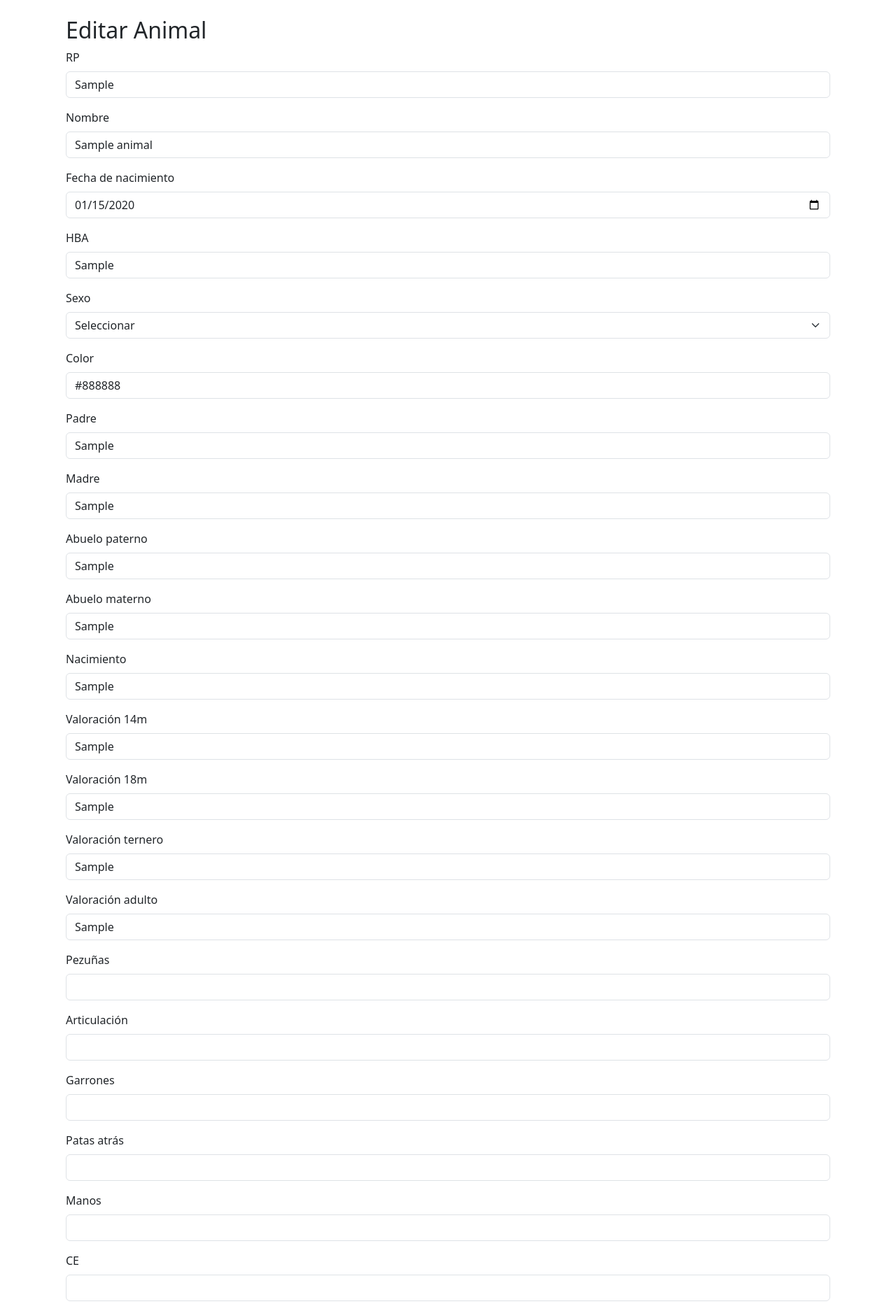
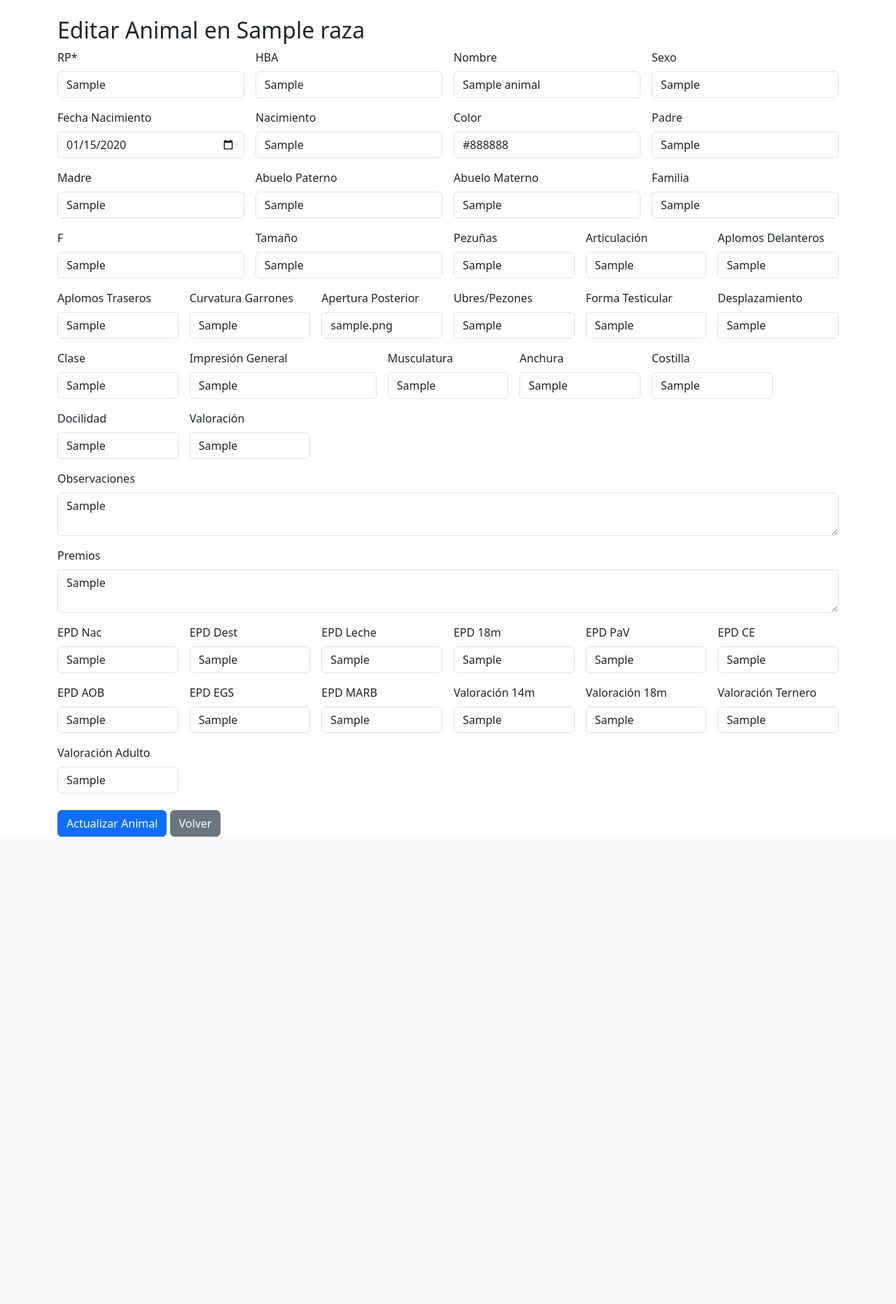
Before and after one commit to Fermin2107/Genetics, a Flask app: page /animal/1/editar in a window 1280 px wide. Shown: the part 56-1920 px from the top of the page at 70% size. After the commit the page ends 1252 px from the top, so only its background shows below. Run offline with Flask 3, Linux system fonts and the light colour scheme; a user stored in the database is signed in; tables that the repository leaves empty hold one stand-in row (values such as "Sample post").

Commit message:
Update editar.html

```diff
--- a/templates/editar.html
+++ b/templates/editar.html
@@ -1,171 +1,195 @@
-{% extends "base.html" %}
+{% extends 'base.html' %}
+{% block title %}Editar Animal en {{ raza.nombre }}{% endblock %}
 {% block content %}
-<div class="container mt-4">
-  <h2>Editar Animal</h2>
+<h2>Editar Animal en {{ raza.nombre }}</h2>
 <form method="post">
-    <div class="mb-3">
-      <label for="rp" class="form-label">RP</label>
-      <input type="text" class="form-control" id="rp" name="rp" value="{{ animal.rp }}" required>
+    <div class="row g-3">
+        <div class="col-md-3">
+            <label class="form-label">RP*</label>
+            <input class="form-control" name="rp" required maxlength="50" value="{{ animal.rp }}">
         </div>
-
-    <div class="mb-3">
-      <label for="nombre" class="form-label">Nombre</label>
-      <input type="text" class="form-control" id="nombre" name="nombre" value="{{ animal.nombre }}">
+        <div class="col-md-3">
+            <label class="form-label">HBA</label>
+            <input class="form-control" name="hba" maxlength="50" value="{{ animal.hba }}">
         </div>
-
-    <div class="mb-3">
-      <label for="fecha_nacimiento" class="form-label">Fecha de nacimiento</label>
-      <input type="date" class="form-control" id="fecha_nacimiento" name="fecha_nacimiento"
-             value="{{ animal.fecha_nac.strftime('%Y-%m-%d') if animal.fecha_nac }}">
+        <div class="col-md-3">
+            <label class="form-label">Nombre</label>
+            <input class="form-control" name="nombre" maxlength="100" value="{{ animal.nombre }}">
         </div>
-
-    <div class="mb-3">
-      <label for="hba" class="form-label">HBA</label>
-      <input type="text" class="form-control" id="hba" name="hba" value="{{ animal.hba }}">
+        <div class="col-md-3">
+            <label class="form-label">Sexo</label>
+            <input class="form-control" name="sexo" maxlength="10" value="{{ animal.sexo }}">
         </div>
-
-    <div class="mb-3">
-      <label for="sexo" class="form-label">Sexo</label>
-      <select class="form-select" id="sexo" name="sexo">
-        <option value="">Seleccionar</option>
-        <option value="Macho" {% if animal.sexo == 'Macho' %}selected{% endif %}>Macho</option>
-        <option value="Hembra" {% if animal.sexo == 'Hembra' %}selected{% endif %}>Hembra</option>
-      </select>
+        <div class="col-md-3">
+            <label class="form-label">Fecha Nacimiento</label>
+            <input type="date" class="form-control" name="fecha_nac" value="{{ animal.fecha_nac|default('', true) }}">
         </div>
-
-    <div class="mb-3">
-      <label for="color" class="form-label">Color</label>
-      <input type="text" class="form-control" id="color" name="color" value="{{ animal.color }}">
+        <div class="col-md-3">
+            <label class="form-label">Nacimiento</label>
+            <input class="form-control" name="nacimiento" maxlength="10" value="{{ animal.nacimiento }}">
         </div>
-
-    <div class="mb-3">
-      <label for="padre" class="form-label">Padre</label>
-      <input type="text" class="form-control" id="padre" name="padre" value="{{ animal.padre }}">
+        <div class="col-md-3">
+            <label class="form-label">Color</label>
+            <input class="form-control" name="color" maxlength="50" value="{{ animal.color }}">
         </div>
-
-    <div class="mb-3">
-      <label for="madre" class="form-label">Madre</label>
-      <input type="text" class="form-control" id="madre" name="madre" value="{{ animal.madre }}">
+        <div class="col-md-3">
+            <label class="form-label">Padre</label>
+            <input class="form-control" name="padre" maxlength="100" value="{{ animal.padre }}">
         </div>
-
-    <div class="mb-3">
-      <label for="abuelo_paterno" class="form-label">Abuelo paterno</label>
-      <input type="text" class="form-control" id="abuelo_paterno" name="abuelo_paterno" value="{{ animal.abuelo_paterno }}">
+        <div class="col-md-3">
+            <label class="form-label">Madre</label>
+            <input class="form-control" name="madre" maxlength="100" value="{{ animal.madre }}">
         </div>
-
-    <div class="mb-3">
-      <label for="abuelo_materno" class="form-label">Abuelo materno</label>
-      <input type="text" class="form-control" id="abuelo_materno" name="abuelo_materno" value="{{ animal.abuelo_materno }}">
+        <div class="col-md-3">
+            <label class="form-label">Abuelo Paterno</label>
+            <input class="form-control" name="abuelo_paterno" maxlength="100" value="{{ animal.abuelo_paterno }}">
         </div>
-
-    <div class="mb-3">
-      <label for="nacimiento" class="form-label">Nacimiento</label>
-      <input type="text" class="form-control" id="nacimiento" name="nacimiento" value="{{ animal.nacimiento }}">
+        <div class="col-md-3">
+            <label class="form-label">Abuelo Materno</label>
+            <input class="form-control" name="abuelo_materno" maxlength="100" value="{{ animal.abuelo_materno }}">
         </div>
-
-    <div class="mb-3">
-      <label for="val_14m" class="form-label">Valoración 14m</label>
-      <input type="text" class="form-control" id="val_14m" name="val_14m" value="{{ animal.val_14m }}">
+        <div class="col-md-3">
+            <label class="form-label">Familia</label>
+            <input class="form-control" name="familia" maxlength="100" value="{{ animal.familia }}">
         </div>
-
-    <div class="mb-3">
-      <label for="val_18m" class="form-label">Valoración 18m</label>
-      <input type="text" class="form-control" id="val_18m" name="val_18m" value="{{ animal.val_18m }}">
+        <div class="col-md-3">
+            <label class="form-label">F</label>
+            <input class="form-control" name="f" maxlength="20" value="{{ animal.f }}">
         </div>
-
-    <div class="mb-3">
-      <label for="val_ternero" class="form-label">Valoración ternero</label>
-      <input type="text" class="form-control" id="val_ternero" name="val_ternero" value="{{ animal.val_ternero }}">
+        <div class="col-md-3">
+            <label class="form-label">Tamaño</label>
+            <input class="form-control" name="tamano" maxlength="30" value="{{ animal.tamano }}">
         </div>
-
-    <div class="mb-3">
-      <label for="val_adulto" class="form-label">Valoración adulto</label>
-      <input type="text" class="form-control" id="val_adulto" name="val_adulto" value="{{ animal.val_adulto }}">
+        <div class="col-md-2">
+            <label class="form-label">Pezuñas</label>
+            <input class="form-control" name="pezuñas" maxlength="20" value="{{ animal.pezuñas }}">
         </div>
-
-    <div class="mb-3">
-      <label for="pezuñas" class="form-label">Pezuñas</label>
-      <input type="number" class="form-control" id="pezuñas" name="pezuñas" value="{{ animal.pezuñas }}">
+        <div class="col-md-2">
+            <label class="form-label">Articulación</label>
+            <input class="form-control" name="articulacion" maxlength="20" value="{{ animal.articulacion }}">
         </div>
-
-    <div class="mb-3">
-      <label for="articulacion" class="form-label">Articulación</label>
-      <input type="number" class="form-control" id="articulacion" name="articulacion" value="{{ animal.articulacion }}">
+        <div class="col-md-2">
+            <label class="form-label">Aplomos Delanteros</label>
+            <input class="form-control" name="ap_delanteros" maxlength="20" value="{{ animal.ap_delanteros }}">
         </div>
-
-    <div class="mb-3">
-      <label for="garrones" class="form-label">Garrones</label>
-      <input type="number" class="form-control" id="garrones" name="garrones" value="{{ animal.garrones }}">
+        <div class="col-md-2">
+            <label class="form-label">Aplomos Traseros</label>
+            <input class="form-control" name="ap_traseros" maxlength="20" value="{{ animal.ap_traseros }}">
         </div>
-
-    <div class="mb-3">
-      <label for="patas_atras" class="form-label">Patas atrás</label>
-      <input type="number" class="form-control" id="patas_atras" name="patas_atras" value="{{ animal.patas_atras }}">
+        <div class="col-md-2">
+            <label class="form-label">Curvatura Garrones</label>
+            <input class="form-control" name="curv_garrones" maxlength="20" value="{{ animal.curv_garrones }}">
         </div>
-
-    <div class="mb-3">
-      <label for="manos" class="form-label">Manos</label>
-      <input type="number" class="form-control" id="manos" name="manos" value="{{ animal.manos }}">
+        <div class="col-md-2">
+            <label class="form-label">Apertura Posterior</label>
+            <input class="form-control" name="apert_posterior" maxlength="20" value="{{ animal.apert_posterior }}">
         </div>
-
-    <div class="mb-3">
-      <label for="ce" class="form-label">CE</label>
-      <input type="number" step="any" class="form-control" id="ce" name="ce" value="{{ animal.ce }}">
+        <div class="col-md-2">
+            <label class="form-label">Ubres/Pezones</label>
+            <input class="form-control" name="ubres_pezones" maxlength="20" value="{{ animal.ubres_pezones }}">
         </div>
-
-    <div class="mb-3">
-      <label for="ubres_pezones" class="form-label">Ubres/pezones</label>
-      <input type="number" class="form-control" id="ubres_pezones" name="ubres_pezones" value="{{ animal.ubres_pezones }}">
+        <div class="col-md-2">
+            <label class="form-label">Forma Testicular</label>
+            <input class="form-control" name="forma_testicular" maxlength="20" value="{{ animal.forma_testicular }}">
         </div>
-
-    <div class="mb-3">
-      <label for="comentarios" class="form-label">Comentarios</label>
-      <textarea class="form-control" id="comentarios" name="comentarios" rows="2">{{ animal.comentarios }}</textarea>
+        <div class="col-md-2">
+            <label class="form-label">Desplazamiento</label>
+            <input class="form-control" name="desplazamiento" maxlength="20" value="{{ animal.desplazamiento }}">
         </div>
-
-    <div class="mb-3">
-      <label for="premios" class="form-label">Premios</label>
-      <textarea class="form-control" id="premios" name="premios" rows="2">{{ animal.premios }}</textarea>
+        <div class="col-md-2">
+            <label class="form-label">Clase</label>
+            <input class="form-control" name="clase" maxlength="30" value="{{ animal.clase }}">
         </div>
-
-    <div class="mb-3">
-      <label for="epd_nac" class="form-label">EPD Nacimiento</label>
-      <input type="text" class="form-control" id="epd_nac" name="epd_nac" value="{{ animal.epd_nac }}">
+        <div class="col-md-3">
+            <label class="form-label">Impresión General</label>
+            <input class="form-control" name="impresion_general" maxlength="100" value="{{ animal.impresion_general }}">
         </div>
-    <div class="mb-3">
-      <label for="epd_dest" class="form-label">EPD Destete</label>
-      <input type="text" class="form-control" id="epd_dest" name="epd_dest" value="{{ animal.epd_dest }}">
+        <div class="col-md-2">
+            <label class="form-label">Musculatura</label>
+            <input class="form-control" name="musculatura" maxlength="20" value="{{ animal.musculatura }}">
         </div>
-    <div class="mb-3">
-      <label for="epd_leche" class="form-label">EPD Leche</label>
-      <input type="text" class="form-control" id="epd_leche" name="epd_leche" value="{{ animal.epd_leche }}">
+        <div class="col-md-2">
+            <label class="form-label">Anchura</label>
+            <input class="form-control" name="anchura" maxlength="20" value="{{ animal.anchura }}">
         </div>
-    <div class="mb-3">
-      <label for="epd_18m" class="form-label">EPD 18m</label>
-      <input type="text" class="form-control" id="epd_18m" name="epd_18m" value="{{ animal.epd_18m }}">
+        <div class="col-md-2">
+            <label class="form-label">Costilla</label>
+            <input class="form-control" name="costilla" maxlength="20" value="{{ animal.costilla }}">
         </div>
-    <div class="mb-3">
-      <label for="epd_pa_v" class="form-label">EPD PA/V</label>
-      <input type="text" class="form-control" id="epd_pa_v" name="epd_pa_v" value="{{ animal.epd_pa_v }}">
+        <div class="col-md-2">
+            <label class="form-label">Docilidad</label>
+            <input class="form-control" name="docilidad" maxlength="20" value="{{ animal.docilidad }}">
         </div>
-    <div class="mb-3">
-      <label for="epd_ce" class="form-label">EPD CE</label>
-      <input type="text" class="form-control" id="epd_ce" name="epd_ce" value="{{ animal.epd_ce }}">
+        <div class="col-md-2">
+            <label class="form-label">Valoración</label>
+            <input class="form-control" name="valoracion" maxlength="50" value="{{ animal.valoracion }}">
         </div>
-    <div class="mb-3">
-      <label for="epd_aob" class="form-label">EPD AOB</label>
-      <input type="text" class="form-control" id="epd_aob" name="epd_aob" value="{{ animal.epd_aob }}">
+        <div class="col-md-12">
+            <label class="form-label">Observaciones</label>
+            <textarea class="form-control" name="observaciones" rows="2">{{ animal.observaciones }}</textarea>
         </div>
-    <div class="mb-3">
-      <label for="epd_egs" class="form-label">EPD EGS</label>
-      <input type="text" class="form-control" id="epd_egs" name="epd_egs" value="{{ animal.epd_egs }}">
+        <div class="col-md-12">
+            <label class="form-label">Premios</label>
+            <textarea class="form-control" name="premios" rows="2">{{ animal.premios }}</textarea>
         </div>
-    <div class="mb-3">
-      <label for="epd_marb" class="form-label">EPD MARB</label>
-      <input type="text" class="form-control" id="epd_marb" name="epd_marb" value="{{ animal.epd_marb }}">
+        <!-- EPDs -->
+        <div class="col-md-2">
+            <label class="form-label">EPD Nac</label>
+            <input class="form-control" name="epd_nac" maxlength="50" value="{{ animal.epd_nac }}">
         </div>
-    <button type="submit" class="btn btn-primary">Guardar cambios</button>
-    <a href="{{ url_for('ficha_animal', id=animal.id) }}" class="btn btn-secondary">Cancelar</a>
+        <div class="col-md-2">
+            <label class="form-label">EPD Dest</label>
+            <input class="form-control" name="epd_dest" maxlength="50" value="{{ animal.epd_dest }}">
+        </div>
+        <div class="col-md-2">
+            <label class="form-label">EPD Leche</label>
+            <input class="form-control" name="epd_leche" maxlength="50" value="{{ animal.epd_leche }}">
+        </div>
+        <div class="col-md-2">
+            <label class="form-label">EPD 18m</label>
+            <input class="form-control" name="epd_18m" maxlength="50" value="{{ animal.epd_18m }}">
+        </div>
+        <div class="col-md-2">
+            <label class="form-label">EPD PaV</label>
+            <input class="form-control" name="epd_pa_v" maxlength="50" value="{{ animal.epd_pa_v }}">
+        </div>
+        <div class="col-md-2">
+            <label class="form-label">EPD CE</label>
+            <input class="form-control" name="epd_ce" maxlength="50" value="{{ animal.epd_ce }}">
+        </div>
+        <div class="col-md-2">
+            <label class="form-label">EPD AOB</label>
+            <input class="form-control" name="epd_aob" maxlength="50" value="{{ animal.epd_aob }}">
+        </div>
+        <div class="col-md-2">
+            <label class="form-label">EPD EGS</label>
+            <input class="form-control" name="epd_egs" maxlength="50" value="{{ animal.epd_egs }}">
+        </div>
+        <div class="col-md-2">
+            <label class="form-label">EPD MARB</label>
+            <input class="form-control" name="epd_marb" maxlength="50" value="{{ animal.epd_marb }}">
+        </div>
+        <!-- Valoraciones -->
+        <div class="col-md-2">
+            <label class="form-label">Valoración 14m</label>
+            <input class="form-control" name="val_14m" maxlength="100" value="{{ animal.val_14m }}">
+        </div>
+        <div class="col-md-2">
+            <label class="form-label">Valoración 18m</label>
+            <input class="form-control" name="val_18m" maxlength="100" value="{{ animal.val_18m }}">
+        </div>
+        <div class="col-md-2">
+            <label class="form-label">Valoración Ternero</label>
+            <input class="form-control" name="val_ternero" maxlength="100" value="{{ animal.val_ternero }}">
+        </div>
+        <div class="col-md-2">
+            <label class="form-label">Valoración Adulto</label>
+            <input class="form-control" name="val_adulto" maxlength="100" value="{{ animal.val_adulto }}">
+        </div>
+    </div>
+    <div class="mt-4">
+        <button class="btn btn-primary">Actualizar Animal</button>
+        <a class="btn btn-secondary" href="{{ url_for('ver_raza', raza_id=raza.id) }}">Volver</a>
+    </div>
 </form>
-</div>
 {% endblock %}
```
Lines whose indentation alone changed are shown as unchanged.
